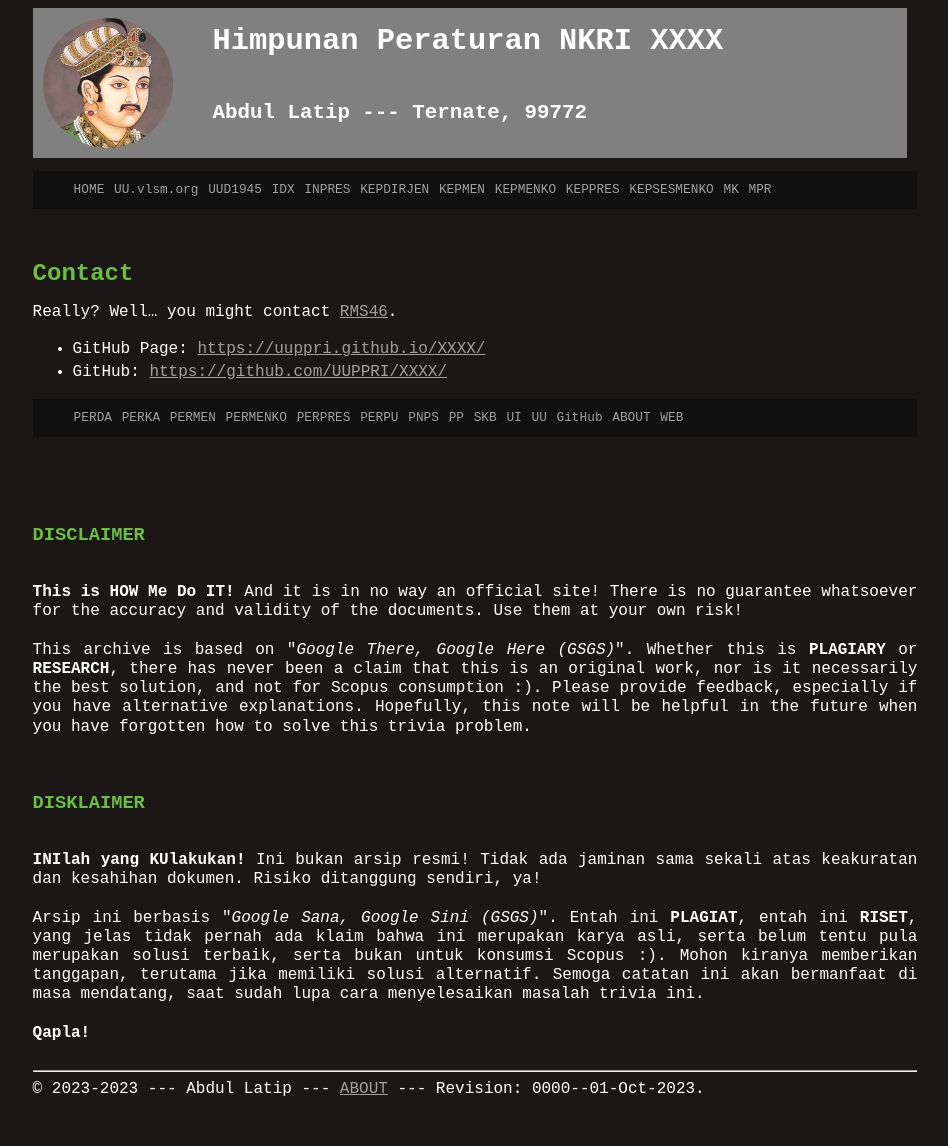
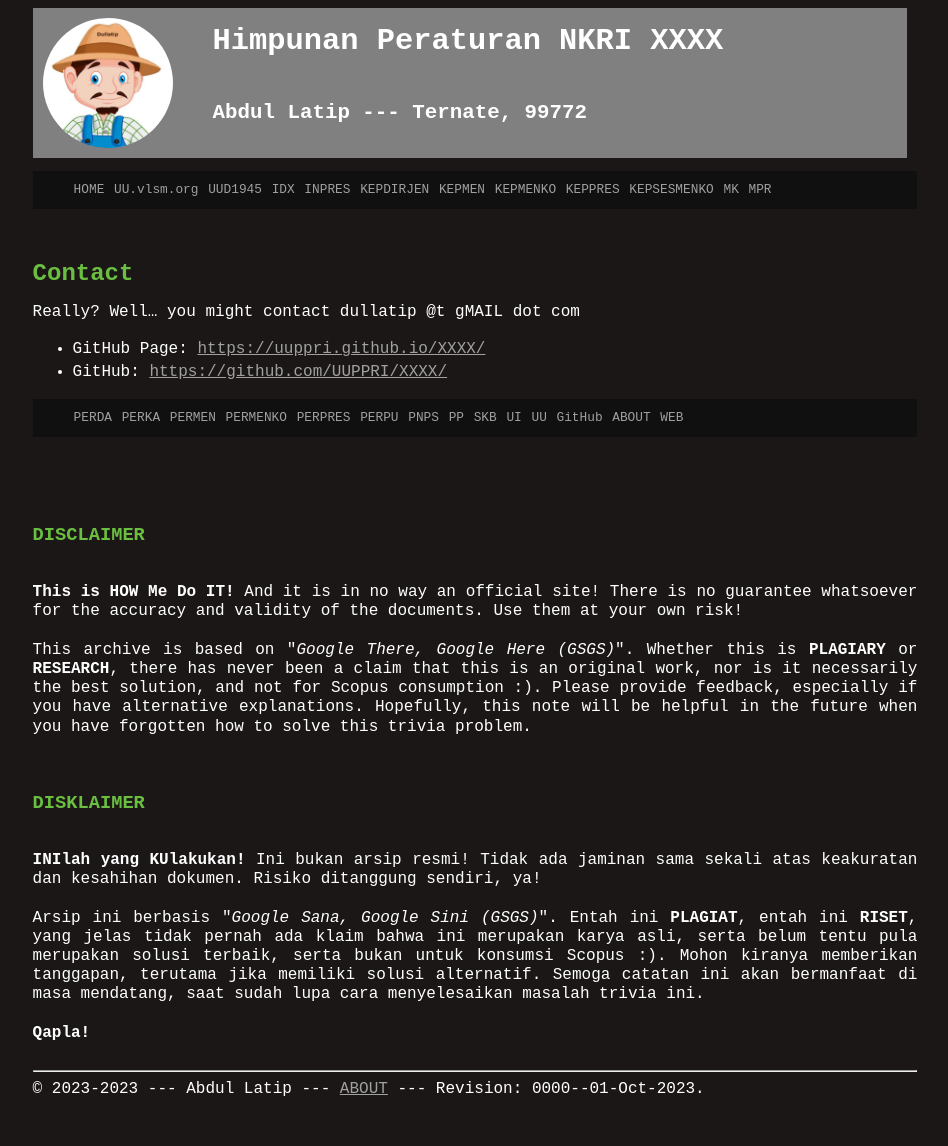
Before and after one commit to UUPPRI/template, a Jekyll site: the page built from about.md, in a window 1280 px wide. Shown: the whole page, without its empty margins (165-1113 px from the left). Built offline with Jekyll 4.4.1, drawn with Linux system fonts in a browser that asks for light colours.

Commit message:
modified:   default.jpg

```diff
--- a/about.md
+++ b/about.md
@@ -6,7 +6,7 @@ permalink: /ABOUT/
 <br>
 # Contact
 
-Really? Well... you might contact [RMS46](https://rahmatm.samik-ibrahim.vlsm.org/2021/01/how-to-contact-rahmat-m-samik-ibrahim.html).
+Really? Well... you might contact dullatip @t gMAIL dot com
 
 * GitHub Page: <{{ site.urlweb }}>
 * GitHub: <{{ site.urlgithub }}>
```
Also changed, not shown: assets/images/default.jpg, 1 other file.
